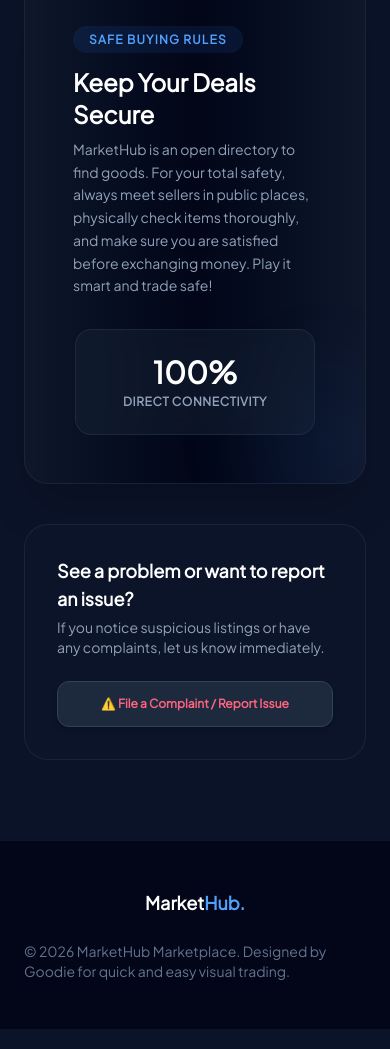
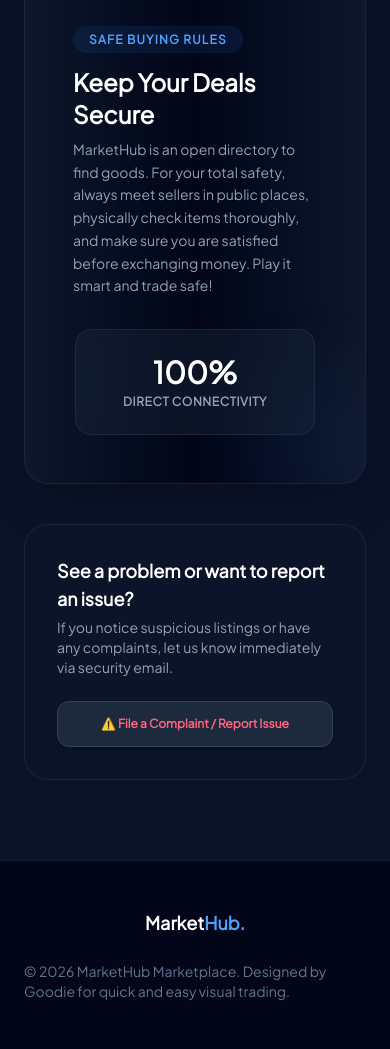
Before and after one commit to Goodie-code1/markethub-prime, a plain HTML site: page index.html in a window 390 px wide. Shown: the part 3533-4582 px from the top of the page. Drawn offline with nearby package versions, Linux system fonts and the light colour scheme.

Commit message:
Add files via upload

```diff
--- a/index.html
+++ b/index.html
@@ -65,7 +65,7 @@
                 Stop scrolling through cluttered list sites. Experience Nigeria's most beautiful visual marketplace designed for modern buyers and sellers.
             </p>
 
-            <!-- SEARCH BAR (UPDATED TO SEARCH MARKETHUB) -->
+            <!-- SEARCH BAR -->
             <div class="max-w-3xl mx-auto bg-slate-900/90 border border-slate-800 p-3 rounded-2xl shadow-2xl shadow-black/50 backdrop-blur-md mt-12 flex flex-col sm:flex-row gap-3">
                 <div class="flex-1 flex items-center gap-3 px-3">
                     <span class="text-slate-500 text-xl">🔍</span>
@@ -134,7 +134,7 @@
             </div>
         </main>
 
-        <!-- SIMPLIFIED FEATURES SECTION -->
+        <!-- FEATURES SECTION -->
         <section id="features" class="max-w-7xl mx-auto px-6 py-24 border-t border-slate-900 relative z-10">
             <div class="text-center mb-16">
                 <h2 class="text-3xl md:text-5xl font-extrabold text-white tracking-tight">Built To Be Simple &amp; Fast</h2>
@@ -177,14 +177,15 @@
             </div>
         </section>
 
-        <!-- NEW: COMPLAINT / HELP DESK SECTION -->
+        <!-- COMPLAINT / HELP DESK SECTION (UPDATED TO EMAIL DIRECTION) -->
         <section class="max-w-7xl mx-auto px-6 pb-20 relative z-10">
             <div class="bg-slate-900/40 border border-slate-800/80 p-8 rounded-3xl flex flex-col sm:flex-row justify-between items-center gap-6">
                 <div>
                     <h4 class="text-lg font-bold text-white">See a problem or want to report an issue?</h4>
-                    <p class="text-slate-400 text-sm mt-1">If you notice suspicious listings or have any complaints, let us know immediately.</p>
+                    <p class="text-slate-400 text-sm mt-1">If you notice suspicious listings or have any complaints, let us know immediately via security email.</p>
                 </div>
-                <a href="https://wa.me/2349011251729?text=Hello%20Goodie,%20I%20want%20to%20file%20a%20complaint/report%20an%20issue." target="_blank" class="w-full sm:w-auto bg-slate-800 hover:bg-slate-700 text-rose-400 hover:text-rose-300 font-bold text-xs px-6 py-3.5 rounded-xl border border-slate-700 transition text-center shadow-md">
+                <!-- FIXED LINK DIRECTION TO YOUR TECH BUSINESS EMAIL -->
+                <a href="mailto:goodyinbusiness@gmail.com?subject=MarketHub%20Platform%20Issue%20Report" class="w-full sm:w-auto bg-slate-800 hover:bg-slate-700 text-rose-400 hover:text-rose-300 font-bold text-xs px-6 py-3.5 rounded-xl border border-slate-700 transition text-center shadow-md">
                     ⚠️ File a Complaint / Report Issue
                 </a>
             </div>
```
